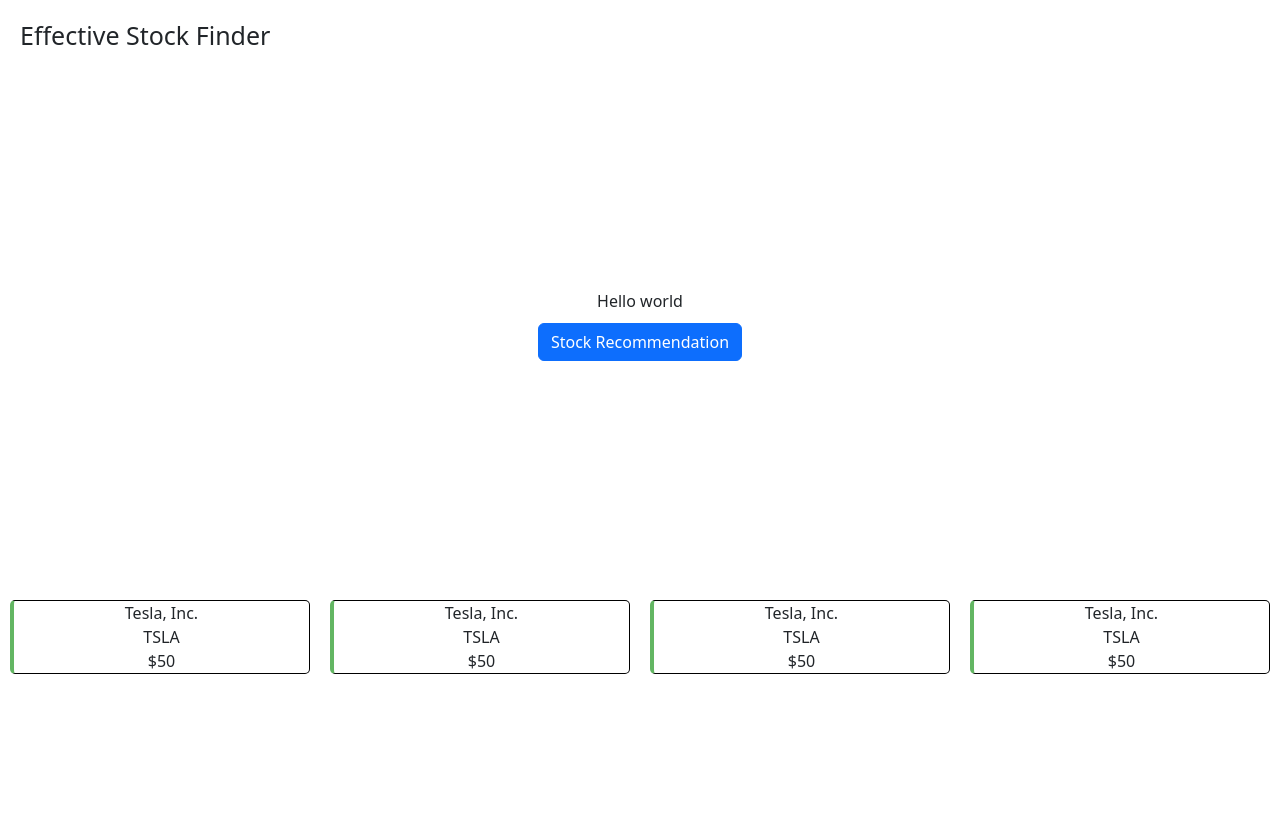
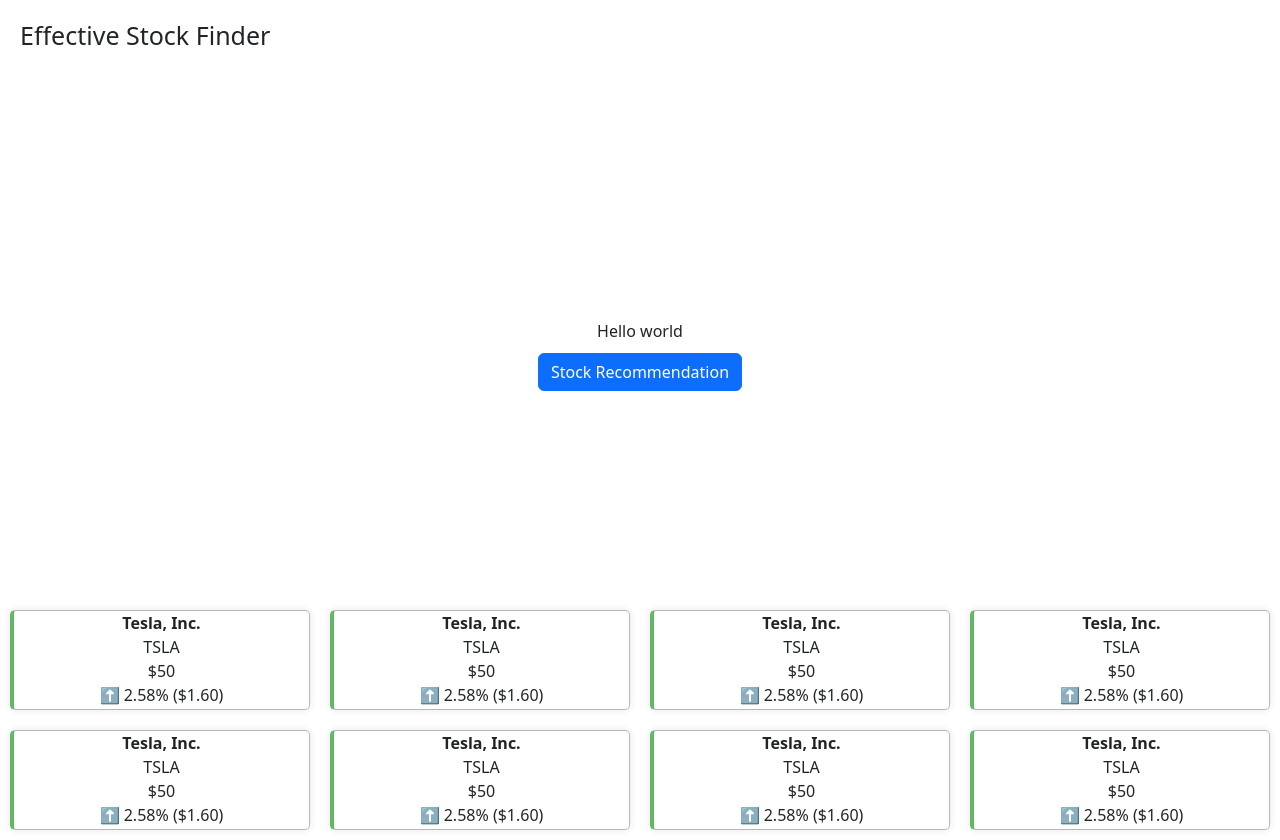
Before and after one commit to cjnuss/effective-stock-finder, a Flask app: page / in a window 1280 px wide. Before the commit the page ends 674 px from the top, so only its background shows below. Run offline with Flask 3, Linux system fonts and the light colour scheme.

Commit message:
lil design update

```diff
--- a/main-project/src/static/style.css
+++ b/main-project/src/static/style.css
@@ -1,5 +1,6 @@
 .header {
     margin: 20px;
+    height: 10vh;
 }
 
 .header h2 {
@@ -11,7 +12,7 @@
     flex-direction: column;
     justify-content: center;
     align-items: center;
-    height: 65vh;
+    height: 60vh;
     margin: 0;
 }
 
@@ -20,16 +21,20 @@
 }
 
 .stocks {
+    height: 30vh;
     width: 100%;
     display: flex;
+    flex-wrap: wrap;
 }
 
 .stock {
-    display: inline-block;
-    flex-grow: 1;
+    flex: 1 0 23%;
+    min-width: 200px;
     margin: 10px;
     text-align: center;
+    align-items: center;
     border-left: 4px solid rgb(99, 182, 99) !important;
-    border: 0.01px solid black;
+    border: 0.01px solid rgb(184, 184, 184);
     border-radius: 5px;
+    box-shadow: 0 0 8px rgba(0, 0, 0, 0.1);
 }
--- a/main-project/src/templates/index.html
+++ b/main-project/src/templates/index.html
@@ -27,24 +27,52 @@
 
     <div class="stocks">
         <div class="stock">
-            <div>Tesla, Inc.</div>
+            <div><b>Tesla, Inc.</b></div>
             <div>TSLA</div>
             <div>$50</div>
+            <div>⬆️ 2.58% ($1.60)</div>
         </div>
         <div class="stock">
-            <div>Tesla, Inc.</div>
+            <div><b>Tesla, Inc.</b></div>
             <div>TSLA</div>
             <div>$50</div>
+            <div>⬆️ 2.58% ($1.60)</div>
         </div>
         <div class="stock">
-            <div>Tesla, Inc.</div>
+            <div><b>Tesla, Inc.</b></div>
             <div>TSLA</div>
             <div>$50</div>
+            <div>⬆️ 2.58% ($1.60)</div>
         </div>
         <div class="stock">
-            <div>Tesla, Inc.</div>
+            <div><b>Tesla, Inc.</b></div>
             <div>TSLA</div>
             <div>$50</div>
+            <div>⬆️ 2.58% ($1.60)</div>
+        </div>
+        <div class="stock">
+            <div><b>Tesla, Inc.</b></div>
+            <div>TSLA</div>
+            <div>$50</div>
+            <div>⬆️ 2.58% ($1.60)</div>
+        </div>
+        <div class="stock">
+            <div><b>Tesla, Inc.</b></div>
+            <div>TSLA</div>
+            <div>$50</div>
+            <div>⬆️ 2.58% ($1.60)</div>
+        </div>
+        <div class="stock">
+            <div><b>Tesla, Inc.</b></div>
+            <div>TSLA</div>
+            <div>$50</div>
+            <div>⬆️ 2.58% ($1.60)</div>
+        </div>
+        <div class="stock">
+            <div><b>Tesla, Inc.</b></div>
+            <div>TSLA</div>
+            <div>$50</div>
+            <div>⬆️ 2.58% ($1.60)</div>
         </div>
     </div>
 </body>
```
